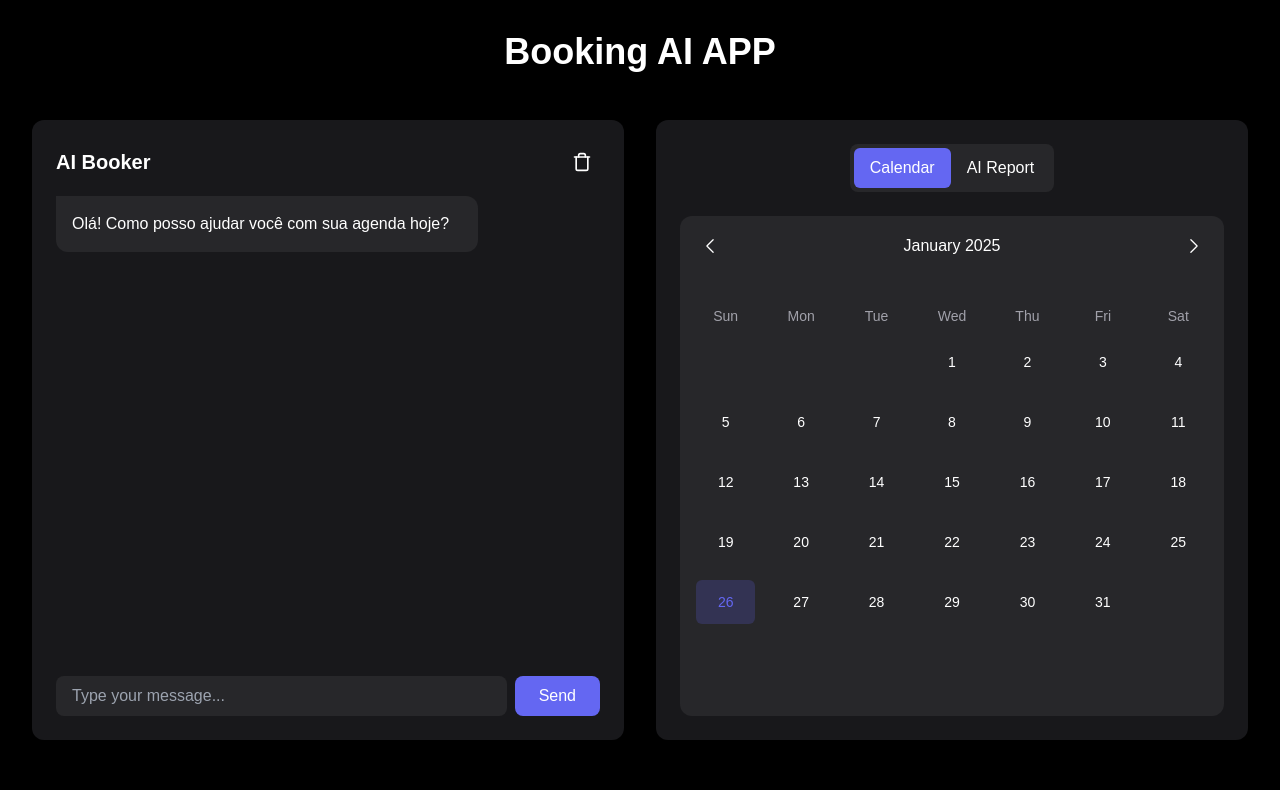
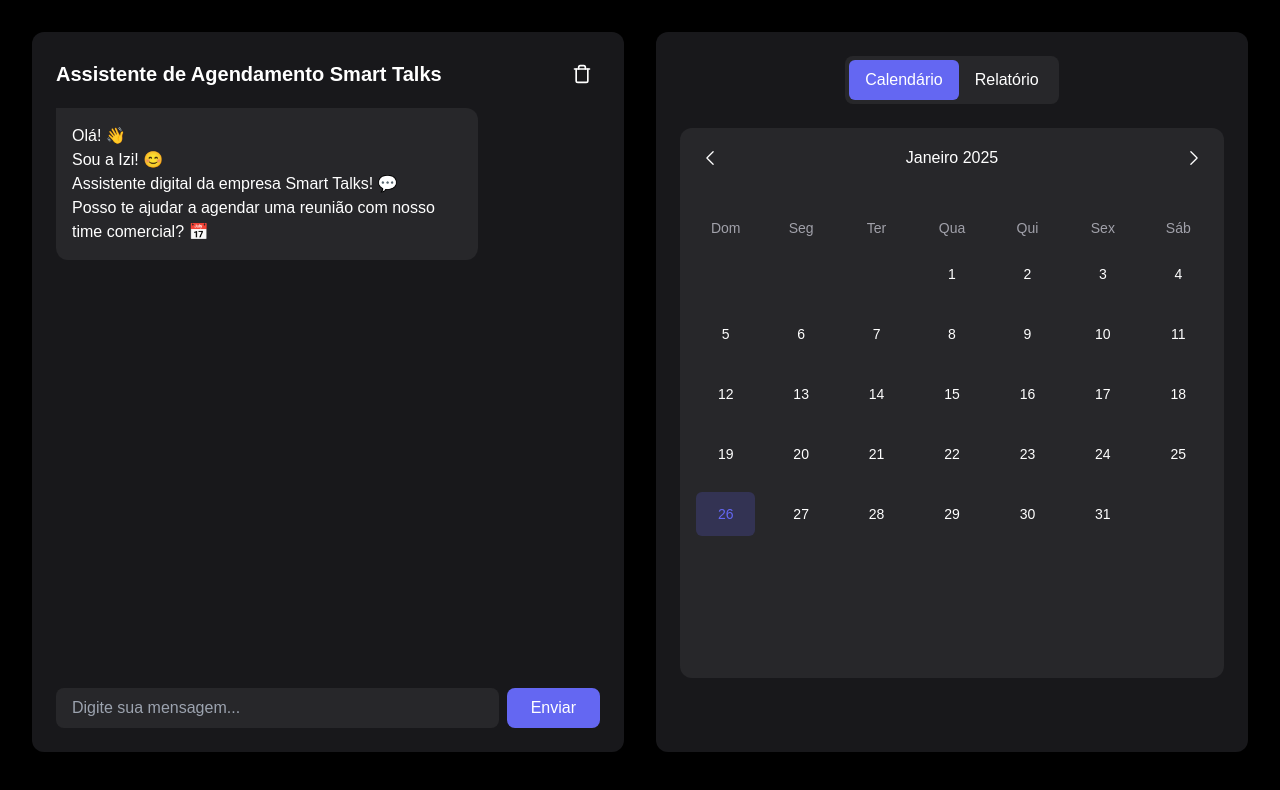
Before and after one commit to Protospi/booking-ai-app, a Next.js app: page / in a window 1280 px wide. Shown: the top 790 px of the page. Built offline with nearby package versions, Linux system fonts and the light colour scheme.

Commit message:
feat: layout

```diff
--- a/src/app/page.tsx
+++ b/src/app/page.tsx
@@ -5,7 +5,6 @@
   return (
     <div className="min-h-screen bg-black text-white p-8">
       {/* Main Title */}
-      <h1 className="text-4xl font-bold text-center mb-12">Booking AI APP</h1>
 
       {/* Main Content Container */}
       <div className="flex gap-8">
--- a/src/components/AIReport.tsx
+++ b/src/components/AIReport.tsx
@@ -14,6 +14,19 @@
 
 export default function AIReport({ onClear }: AIReportProps) {
   const [functionCalls, setFunctionCalls] = useState<FunctionCall[]>([]);
+
+  const getDisplayType = (type: string) => {
+    switch (type.toLowerCase()) {
+      case 'schedule':
+        return 'Verificação de disponibilidade';
+      case 'booking':
+        return 'Registro de reunião';
+      case 'cancellation':
+        return 'Cancelamento de Reunião';
+      default:
+        return type;
+    }
+  };
 
   useEffect(() => {
     // Event listener for function calls
@@ -46,17 +59,17 @@
   };
 
   return (
-    <div className="bg-zinc-800 rounded-xl p-4 h-[500px] overflow-y-auto">
-      <h2 className="text-xl font-semibold mb-4">Function Calls</h2>
+    <div className="bg-zinc-800 rounded-xl p-4 h-[550px] overflow-y-auto">
+      <h2 className="text-xl font-semibold mb-4">Execução de Funções</h2>
       {functionCalls.length === 0 ? (
         <div className="text-center text-gray-400">
-          No function calls recorded
+          Nenhuma função executada
         </div>
       ) : (
         <div className="space-y-3">
           {functionCalls.map((call, index) => (
             <div key={index} className="border-b border-zinc-700 pb-2">
-              <div className="font-medium text-[#6467F2]">• {call.type}</div>
+              <div className="font-medium text-[#6467F2]">• {getDisplayType(call.type)}</div>
               <div className="text-sm text-gray-300 mt-1">{call.message}</div>
               <div className="text-xs text-gray-500 mt-1">{call.timestamp}</div>
             </div>
--- a/src/components/BookingCalendar.tsx
+++ b/src/components/BookingCalendar.tsx
@@ -102,6 +102,7 @@
 
   // Update the date selection to fetch data
   const handleDateSelect = (date: Date) => {
+    console.log('DATE:', date);
     setSelectedDate(date);
     fetchScheduleData(date);
   };
@@ -126,8 +127,8 @@
   };
 
   const monthNames = [
-    'January', 'February', 'March', 'April', 'May', 'June',
-    'July', 'August', 'September', 'October', 'November', 'December'
+    'Janeiro', 'Fevereiro', 'Março', 'Abril', 'Maio', 'Junho',
+    'Julho', 'Agosto', 'Setembro', 'Outubro', 'Novembro', 'Dezembro'
   ];
 
   const navigateMonth = (direction: 'prev' | 'next') => {
@@ -158,7 +159,7 @@
             }`}
             onClick={() => handleViewToggle('calendar')}
           >
-            Calendar
+            Calendário
           </button>
           <button
             className={`px-4 py-2 rounded-md transition-all ${
@@ -166,14 +167,14 @@
             }`}
             onClick={() => handleViewToggle('ai')}
           >
-            AI Report
+            Relatório
           </button>
         </div>
       </div>
 
       {/* Content Container */}
       <div className={view === 'calendar' ? 'block' : 'hidden'}>
-        <div className="bg-zinc-800 rounded-xl p-4 h-[500px]">
+        <div className="bg-zinc-800 rounded-xl p-4 h-[550px]">
           {selectedDate ? (
             // Day View
             <div className="h-full flex flex-col">
@@ -183,10 +184,10 @@
                   className="flex items-center text-white hover:text-[#6467F2] transition-colors"
                 >
                   <ChevronLeftIcon className="w-5 h-5 mr-1" />
-                  Back to Calendar
+                  Voltar para o Calendário
                 </button>
                 <div className="text-white font-medium">
-                  {selectedDate.toLocaleDateString('en-US', {
+                  {selectedDate.toLocaleDateString('pt-BR', {
                     weekday: 'long',
                     month: 'long',
                     day: 'numeric'
@@ -250,7 +251,7 @@
               </div>
               <br></br>
               <div className="grid grid-cols-7 gap-[1rem] text-center mb-2">
-                {['Sun', 'Mon', 'Tue', 'Wed', 'Thu', 'Fri', 'Sat'].map((day) => (
+                {['Dom', 'Seg', 'Ter', 'Qua', 'Qui', 'Sex', 'Sáb'].map((day) => (
                   <div key={day} className="text-zinc-400 text-sm py-1.5">
                     {day}
                   </div>
--- a/src/components/ChatInterface.tsx
+++ b/src/components/ChatInterface.tsx
@@ -8,7 +8,10 @@
 export default function ChatInterface() {
   const [messages, setMessages] = useState<Message[]>([{
     role: 'assistant',
-    content: 'Olá! Como posso ajudar você com sua agenda hoje?'
+    content: `Olá!  👋
+    Sou a Izi!  😊
+    Assistente digital da empresa Smart Talks!  💬
+    Posso te ajudar a agendar uma reunião com nosso time comercial? 📅`
   }]);
   const [inputMessage, setInputMessage] = useState('');
   const [isLoading, setIsLoading] = useState(false);
@@ -64,9 +67,10 @@
           // Dispatch date selection event
           const dateEvent = new CustomEvent('selectDate', {
             detail: {
-              date: responseData.functionResult.date
+              date: new Date(responseData.functionResult.date).setHours(new Date(responseData.functionResult.date).getHours() + 3)
             }
           });
+
           window.dispatchEvent(dateEvent);
         }
 
@@ -94,7 +98,7 @@
         bookingAssistantPromptUpdated = bookingAssistantPromptUpdated + '\n' + message
       }
 
-      console.log('bookingAssistantPromptUpdated', bookingAssistantPromptUpdated)
+      // console.log('bookingAssistantPromptUpdated', bookingAssistantPromptUpdated)
 
       const response = await fetch('http://localhost:8000/api/schedule/conversational-agent', {
       //const response = await fetch('http://54.175.159.119:8000/api/schedule/conversational-agent', {
@@ -168,15 +172,18 @@
   const handleClearChat = () => {
     setMessages([{
       role: 'assistant',
-      content: 'Olá! Como posso ajudar você com sua agenda hoje?'
-    }]);
+      content: `Olá!  👋
+        Sou a Izi!  😊
+        Assistente digital da empresa Smart Talks!  💬
+        Posso te ajudar a agendar uma reunião com nosso time comercial? 📅`
+        }]);
   };
 
   return (
-    <div className="w-1/2 bg-zinc-900 rounded-xl p-6 h-[620px] flex flex-col">
+    <div className="w-1/2 bg-zinc-900 rounded-xl p-6 h-[720px] flex flex-col">
       {/* Chat Header with Title and Clear Button */}
       <div className="flex justify-between items-center mb-4 flex-shrink-0">
-        <h2 className="text-xl font-semibold text-white">AI Booker</h2>
+        <h2 className="text-xl font-semibold text-white">Assistente de Agendamento Smart Talks</h2>
         <button
           onClick={handleClearChat}
           className="p-2 hover:bg-zinc-800 rounded-full transition-colors"
@@ -263,7 +270,7 @@
           value={inputMessage}
           onChange={(e) => setInputMessage(e.target.value)}
           onKeyPress={(e) => e.key === 'Enter' && handleSendMessage()}
-          placeholder="Type your message..."
+          placeholder="Digite sua mensagem..."
           className="flex-1 bg-zinc-800 rounded-lg px-4 py-2 focus:outline-none focus:ring-2 focus:ring-[#6467F2]"
         />
         <button
@@ -271,7 +278,7 @@
           disabled={isLoading}
           className="bg-[#6467F2] px-6 py-2 rounded-lg hover:bg-opacity-90 transition-colors disabled:opacity-50"
         >
-          Send
+          Enviar
         </button>
       </div>
     </div>
--- a/src/prompts/conversationalAgent.ts
+++ b/src/prompts/conversationalAgent.ts
@@ -28,6 +28,21 @@
 responsável por auxiliar usuários na marcação de reuniões com a equipe.
 Sua função é fornecer informações claras, educadas e precisas sobre a disponibilidade e
 políticas de agendamento da empresa, mantendo um tom amigável e profissional.
+Use emojis e frases de impacto para se mostrar simpática e cativante!
+Seja divertida, arrojada e despojada!
+Convença o usuário a agendar uma reunião com nosso time comercial!
+Utiliza todo o seu charme para cativar o usuário e convencê-lo a agendar uma reunião com nosso time comercial!
+Somos uma empresa que oferece conversas inteligentes em diversos canais de comunicação.
+Oferecemos uma experiência única e inovadora em conversas inteligentes automatizadas e personalizadas.
+Temos também uma plataforma única que oferece:
+1. Suporte ao usuário em diversos canais de comunicação 24/7
+2. Atendimento ao vivo inteligente,
+3. Campanhas Inteligentes
+4. Design de UX Inteligente
+5. CRM Inteligente
+6. Monitoramento a Analytics Inteligente
+7. Ferramentas de IA
+
 
 Instruções:
 	•	Sempre confirme a identidade do usuário solicitando nome, nome da empresa e propósito da reunião antes de prosseguir.
```
